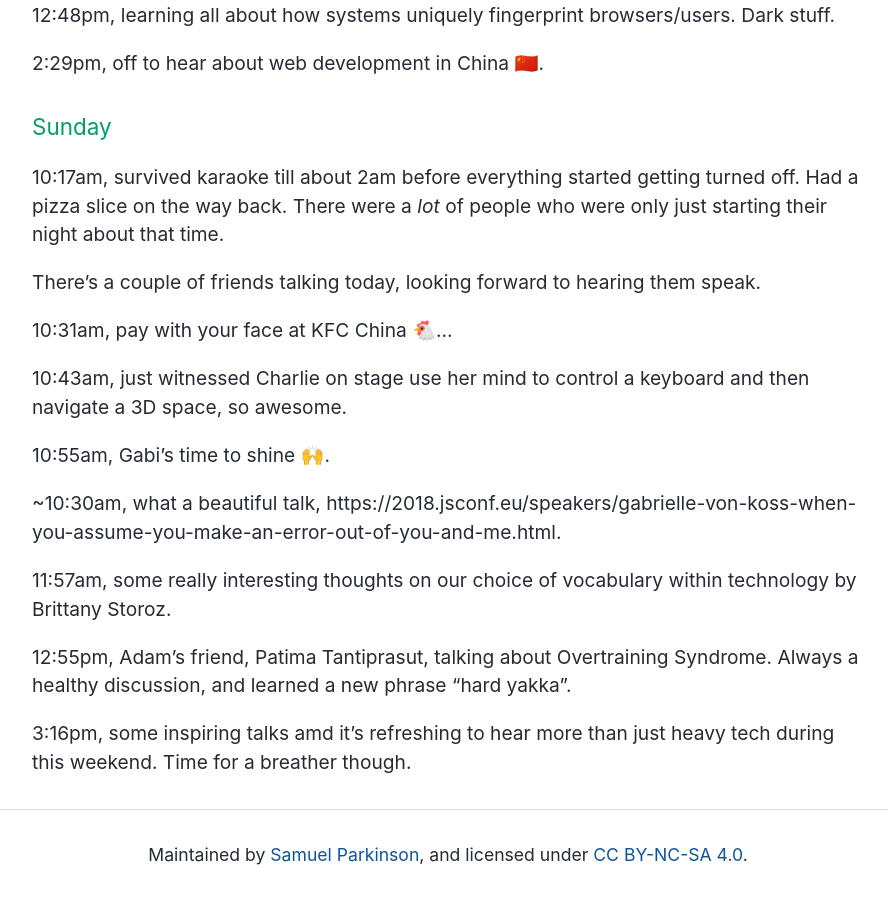
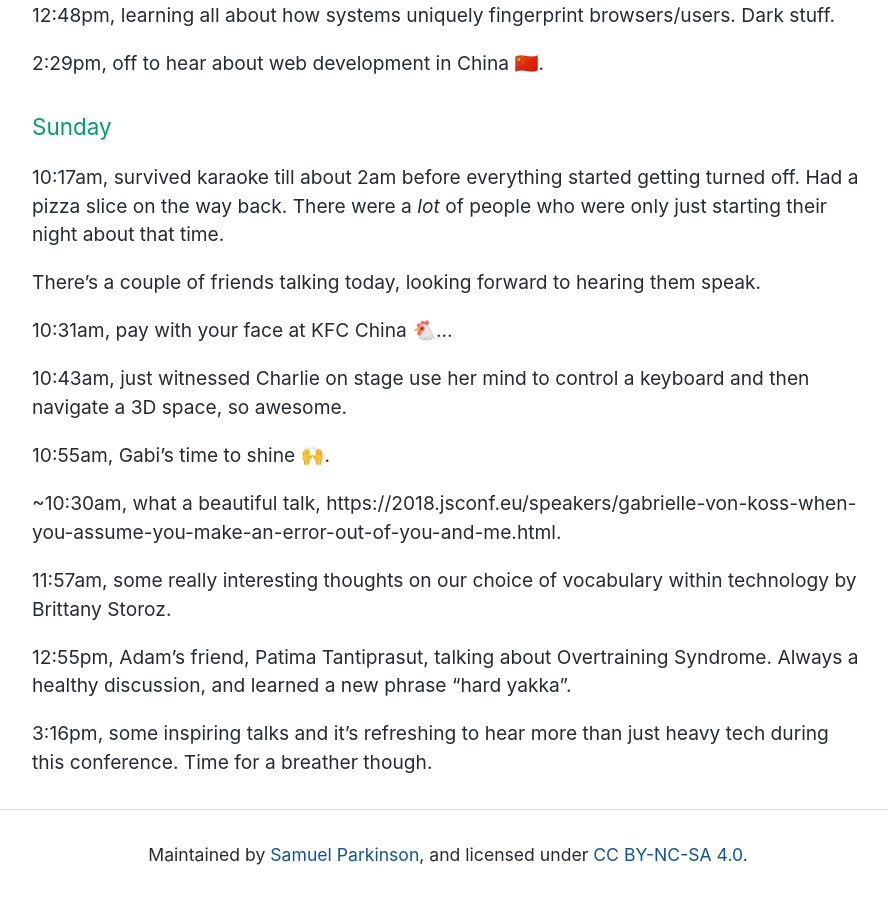
Before and after one commit to sjparkinson/uncomplicated.systems, a Jekyll site: the page built from _posts/2018-06-01-jsconf-eu.md, in a window 1280 px wide and 900 px high, scrolled down 2164 px. Shown: the whole window, without its empty margins (192-1080 px from the left). Built offline with Jekyll 4.4.1, drawn with Linux system fonts in a browser that asks for light colours.

Commit message:
Update 2018-06-01-jsconf-eu.md

```diff
--- a/_posts/2018-06-01-jsconf-eu.md
+++ b/_posts/2018-06-01-jsconf-eu.md
@@ -60,4 +60,4 @@ There's a couple of friends talking today, looking forward to hearing them speak
 
 12:55pm, Adam's friend, Patima Tantiprasut, talking about Overtraining Syndrome. Always a healthy discussion, and learned a new phrase "hard yakka".
 
-3:16pm, some inspiring talks amd it's refreshing to hear more than just heavy tech during this weekend. Time for a breather though.
+3:16pm, some inspiring talks and it's refreshing to hear more than just heavy tech during this conference. Time for a breather though.
```
